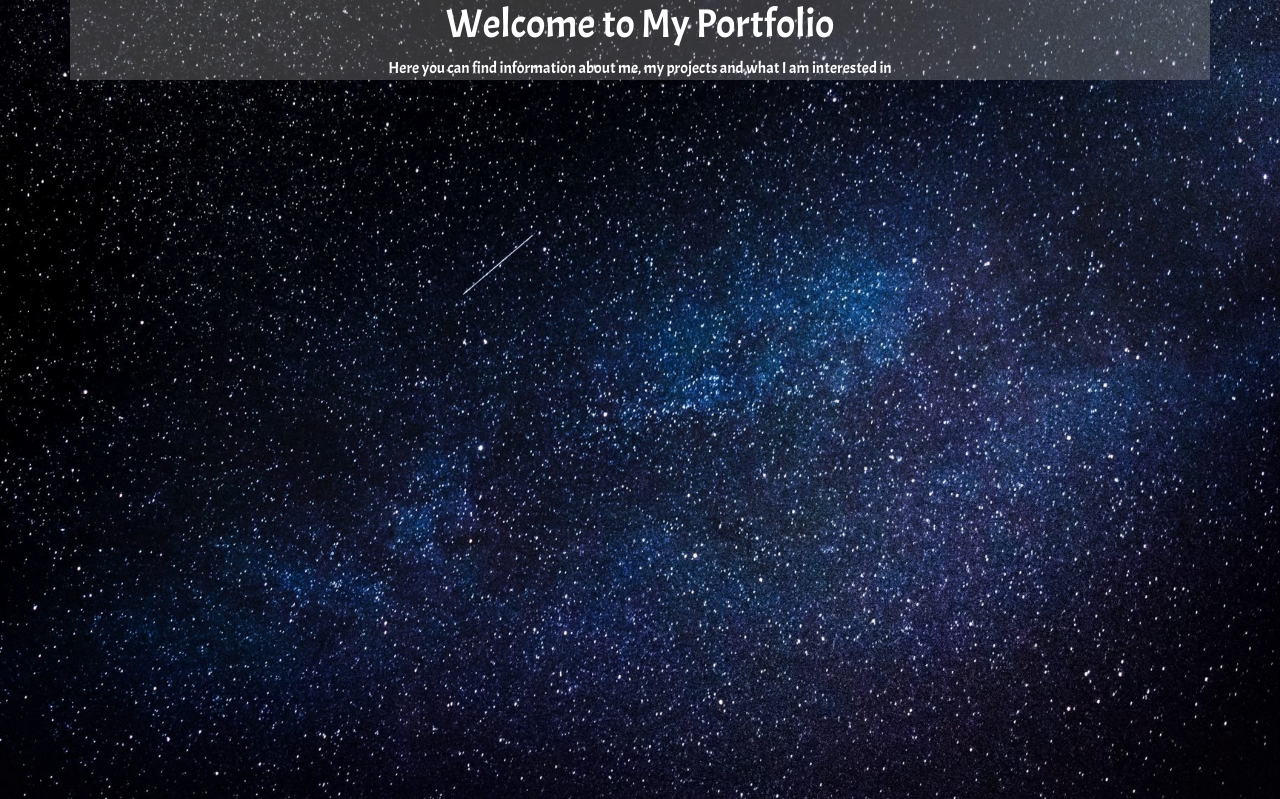
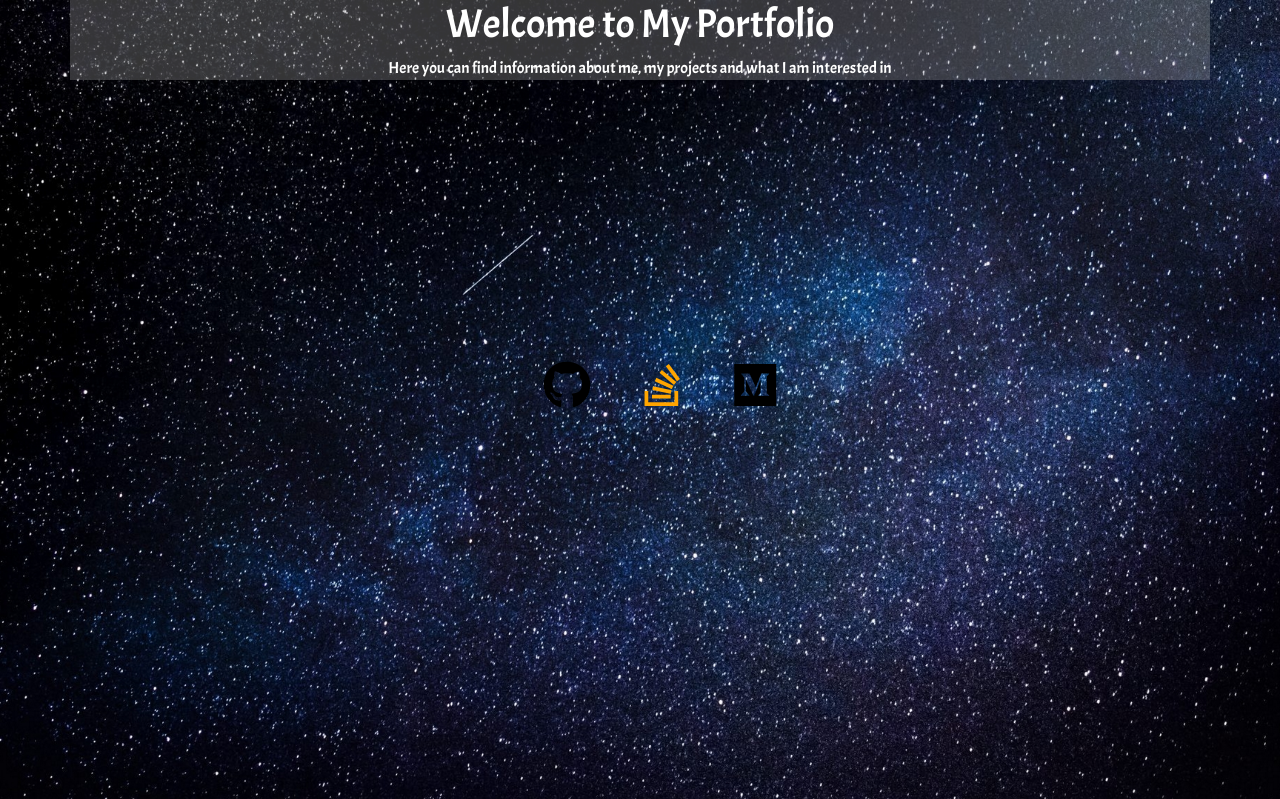
Before and after one commit to TomerPacific/CodePenProjects, a PHP site: page /portfolio.html in a window 1280 px wide. Shown: the top 799 px of the page. Run offline with PHP 8.4, Linux system fonts and the light colour scheme; some libraries are stand-ins or nearby versions.

Commit message:
CodePenProjects Portfolio adding social icons and styling them

```diff
--- a/Portfolio/portfolio.css
+++ b/Portfolio/portfolio.css
@@ -49,3 +49,35 @@ body {
     width: 100%;
     hegith: 100%;
 }
+
+#socialIcons {
+    margin-top: 20%;
+}
+
+.fa-stack-overflow{
+    color:orange;
+}
+
+.fa-github, .fa-medium {
+    color:black;
+}
+
+.fa-stack-overflow:hover, .fa-github:hover, .fa-medium:hover{
+    color:white;
+     -o-transition:.5s;
+    -ms-transition:.5s;
+    -moz-transition:.5s;
+    -webkit-transition:.5s;
+    transition:.5s;
+}
+
+
+
+ul {
+    list-style: none;
+}
+
+ul li {
+    display: inline-block;
+    padding: 2%;
+}
--- a/Portfolio/portfolio.html
+++ b/Portfolio/portfolio.html
@@ -11,6 +11,8 @@
     <!-- Custom CSS -->
     <link rel="stylesheet" href="portfolio.css">
     <link href="https://fonts.googleapis.com/css?family=Acme" rel="stylesheet">
+    <!-- Font Awesome -->
+    <link rel="stylesheet" href="https://use.fontawesome.com/releases/v5.6.3/css/all.css" integrity="sha384-UHRtZLI+pbxtHCWp1t77Bi1L4ZtiqrqD80Kn4Z8NTSRyMA2Fd33n5dQ8lWUE00s/" crossorigin="anonymous">
 
     <title>Portfolio</title>
 
@@ -25,8 +27,14 @@
                 <div class="">
                     <h1 class="display-5">Welcome to My Portfolio</h1>
                     <p>Here you can find information about me, my projects and what I am interested in</p>
-
                 </div>
+            </div> <!-- end container -->
+            <div id="socialIcons">
+                    <ul>
+                        <li><a href="#"><i class="fab fa-github fa-3x"></i></a></li>
+                        <li><a href="#"><i class="fab fa-stack-overflow fa-3x"></i></a></li>
+                        <li><a href="#"><i class="fab fa-medium fa-3x"></i></a></li>
+                    </ul>
             </div>
         </div>
 
```
